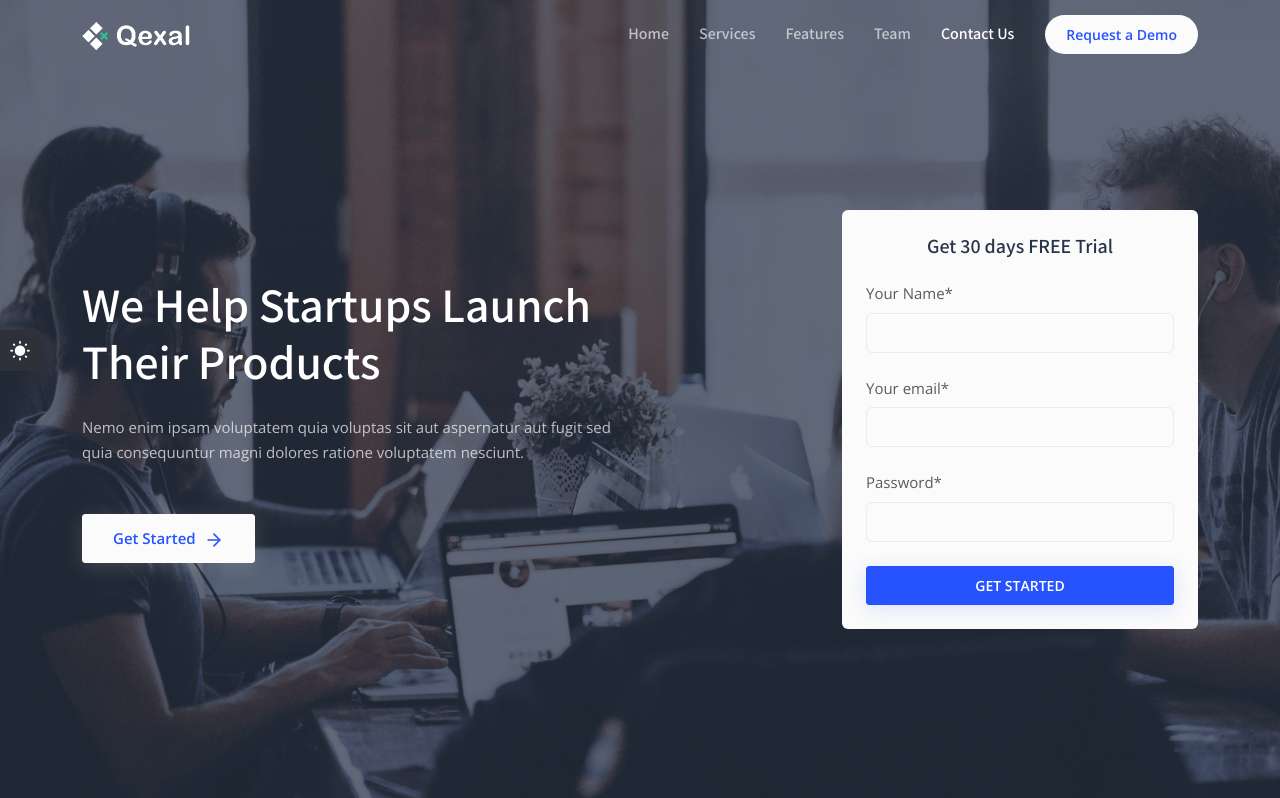
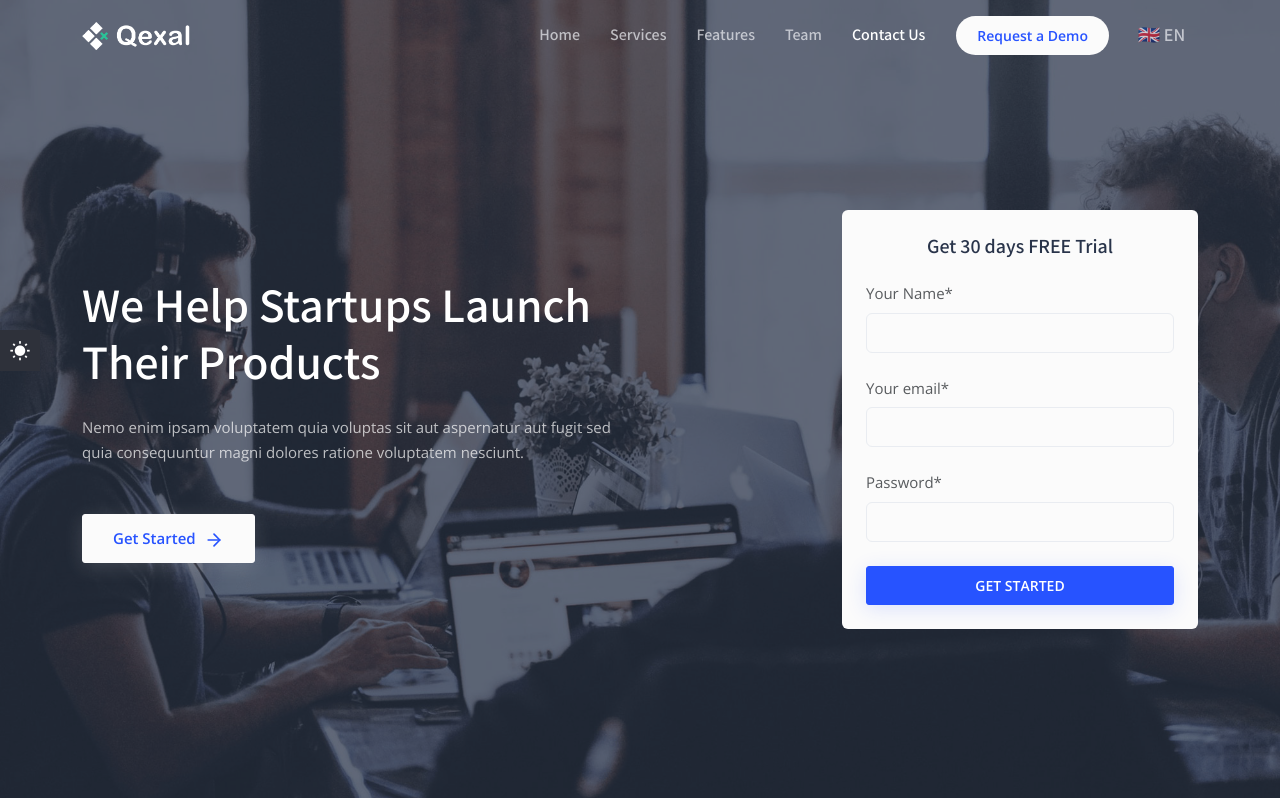
Before and after one commit to eduardragea/workflowtime, a Django app: page /index-7/ in a window 1280 px wide. Shown: the top 798 px of the page. Run offline with Django 4.2, Linux system fonts and the light colour scheme; some libraries are stand-ins or nearby versions.

Commit message:
Put translator in navbar.

```diff
--- a/Django/Landing/templates/partials/navbar.html
+++ b/Django/Landing/templates/partials/navbar.html
@@ -1,7 +1,8 @@
 {% load static %}
+{% load i18n %}
 {% block navbar %}
 <!--Navbar Start-->
-<nav class="navbar navbar-expand-lg fixed-top navbar-custom " id="navbar">
+<nav class="navbar navbar-expand-lg fixed-top navbar-custom" id="navbar">
     <div class="container">
         <!-- LOGO -->
         <a class="navbar-brand logo" href="/">
@@ -23,27 +24,117 @@
                 <li class="nav-item">
                     <a href="#features" class="nav-link">Features</a>
                 </li>
-                <!--
-                <li class="nav-item">
-                    <a href="#pricing" class="nav-link">Pricing</a>
-                </li>
-                -->
                 <li class="nav-item">
                     <a href="#team" class="nav-link">Team</a>
                 </li>
-                <!--
-                <li class="nav-item">
-                    <a href="#blog" class="nav-link">Blog</a>
-                </li>
-                -->
                 <li class="nav-item">
                     <a href="#contact" class="nav-link">Contact Us</a>
                 </li>
             </ul>
+            <!-- Request a Demo Button -->
             <a href="https://calendly.com/office-workflowtime/30min" target="_blank" class="btn btn-sm rounded-pill nav-btn ms-lg-3">Request a Demo</a>
+            <!-- Language Switcher Form -->
+            <form method="get" action="{% url 'set_language' %}" class="language-switcher ms-lg-3">
+                <select name="lang_code" class="form-select" onchange="this.form.submit()">
+                    <option value="en" {% if LANGUAGE_CODE == 'en' %}selected{% endif %}>🇬🇧 EN</option>
+                    <option value="ro" {% if LANGUAGE_CODE == 'ro' %}selected{% endif %}>🇷🇴 RO</option>
+                </select>
+            </form>
         </div>
     </div>
     <!-- end container -->
 </nav>
 <!-- Navbar End -->
+
+<!-- Custom Styles -->
+<style>
+    /* Initial state styling for language switcher */
+    .navbar-custom .language-switcher {
+        position: relative;
+        margin-left: 1rem;
+        display: inline-block;
+        transition: all 0.3s ease;
+    }
+
+    .navbar-custom .language-switcher .form-select {
+        background-color: rgba(0,0,0,0) !important;
+        border: none;
+        color: rgba(239, 241, 245, 0.7) !important; /* Initial color */
+        font-family: "Assistant", sans-serif;
+        font-weight: 600;
+        line-height: 26px;
+        font-size: 18px; /* Larger font size */
+        padding: 8px 12px; /* Padding matching dropdown options */
+        margin: 0;
+        appearance: none; /* Remove the dropdown arrow */
+        text-align: center;
+        width: auto;
+        cursor: pointer;
+        border-radius: 6px; /* Increased border-radius for rounded corners */
+    }
+
+    /* Sticky state styling for language switcher in light mode */
+    .nav-sticky.navbar .language-switcher .form-select {
+        color: #6c757d !important; /* Sticky color in light mode */
+    }
+
+    /* Sticky state styling for language switcher in dark mode */
+    [data-bs-theme="dark"] .nav-sticky.navbar .language-switcher .form-select {
+        color: #adb5bd !important; /* Sticky color in dark mode */
+    }
+
+    /* Hover effect with a box matching dropdown option size and rounded corners */
+    .navbar-custom .language-switcher:hover::before {
+        content: "";
+        position: absolute;
+        top: 50%;
+        left: 50%;
+        transform: translate(-50%, -50%);
+        width: 100%;
+        height: 100%;
+        padding: 8px 12px; /* Padding matching the dropdown options */
+        border-radius: 6px; /* Rounded corners to match dropdown */
+        background-color: rgba(255, 255, 255, 0.1); /* Subtle background color */
+        box-shadow: 0 4px 10px rgba(0, 0, 0, 0.1); /* Soft shadow */
+        z-index: -1; /* Behind the text */
+    }
+
+    /* Ensure dropdown arrow is removed across all browsers */
+    .navbar-custom .language-switcher .form-select::-ms-expand {
+        display: none;
+    }
+    .navbar-custom .language-switcher .form-select {
+        -moz-appearance: none;
+        -webkit-appearance: none;
+        appearance: none;
+        background-image: none !important;
+    }
+
+    /* Flag size and visibility */
+    .navbar-custom .language-switcher .form-select option {
+        display: flex;
+        align-items: center;
+    }
+
+    .navbar-custom .language-switcher .form-select option::before {
+        content: attr(data-flag);
+        display: inline-block;
+        margin-right: 8px;
+        font-size: 22px; /* Larger flag size */
+    }
+
+    /* Styling for dropdown options */
+    .navbar-custom .language-switcher .form-select option {
+        color: #000; /* Black text for options */
+        background-color: #fff; /* White background for dropdown options */
+    }
+
+    /* Hover and focus styling */
+    .navbar-custom .language-switcher .form-select:focus,
+    .navbar-custom .language-switcher .form-select:hover {
+        outline: none;
+        box-shadow: none;
+        background-color: transparent;
+    }
+</style>
 {% endblock navbar %}
```
